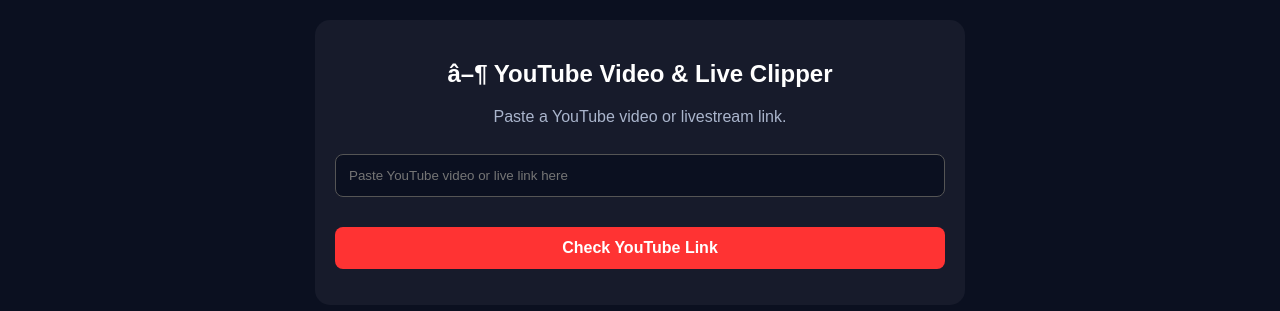
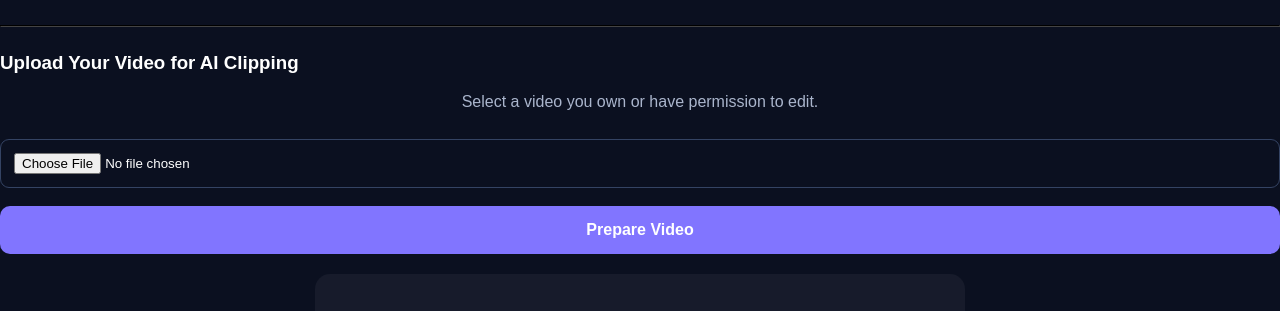
Before and after one commit to navanathpawar010-boop/navi-ai-website-, a plain HTML site: page index.html in a window 1280 px wide. Shown: the top 311 px of the page. Drawn offline with Linux system fonts and the light colour scheme.

Commit message:
Update index.html

```diff
--- a/index.html
+++ b/index.html
@@ -1,3 +1,41 @@
+
+<hr style="margin:25px 0;border-color:#444;">
+
+<h3>Upload Your Video for AI Clipping</h3>
+<p>Select a video you own or have permission to edit.</p>
+
+<input
+  type="file"
+  id="authorizedVideo"
+  accept="video/*"
+>
+
+<button onclick="prepareVideo()">
+  Prepare Video
+</button>
+
+<p id="uploadStatus"></p>
+
+<script>
+function prepareVideo() {
+  const file = document.getElementById("authorizedVideo").files[0];
+  const status = document.getElementById("uploadStatus");
+
+  if (!file) {
+    status.textContent = "Please select a video first.";
+    return;
+  }
+
+  if (!file.type.startsWith("video/")) {
+    status.textContent = "Please select a valid video file.";
+    return;
+  }
+
+  status.textContent =
+    "Video selected: " + file.name +
+    ". Ready for connection to the AI clipping engine.";
+}
+</script>
 
 <section class="youtube-section">
   <h2>▶ YouTube Video & Live Clipper</h2>
```
